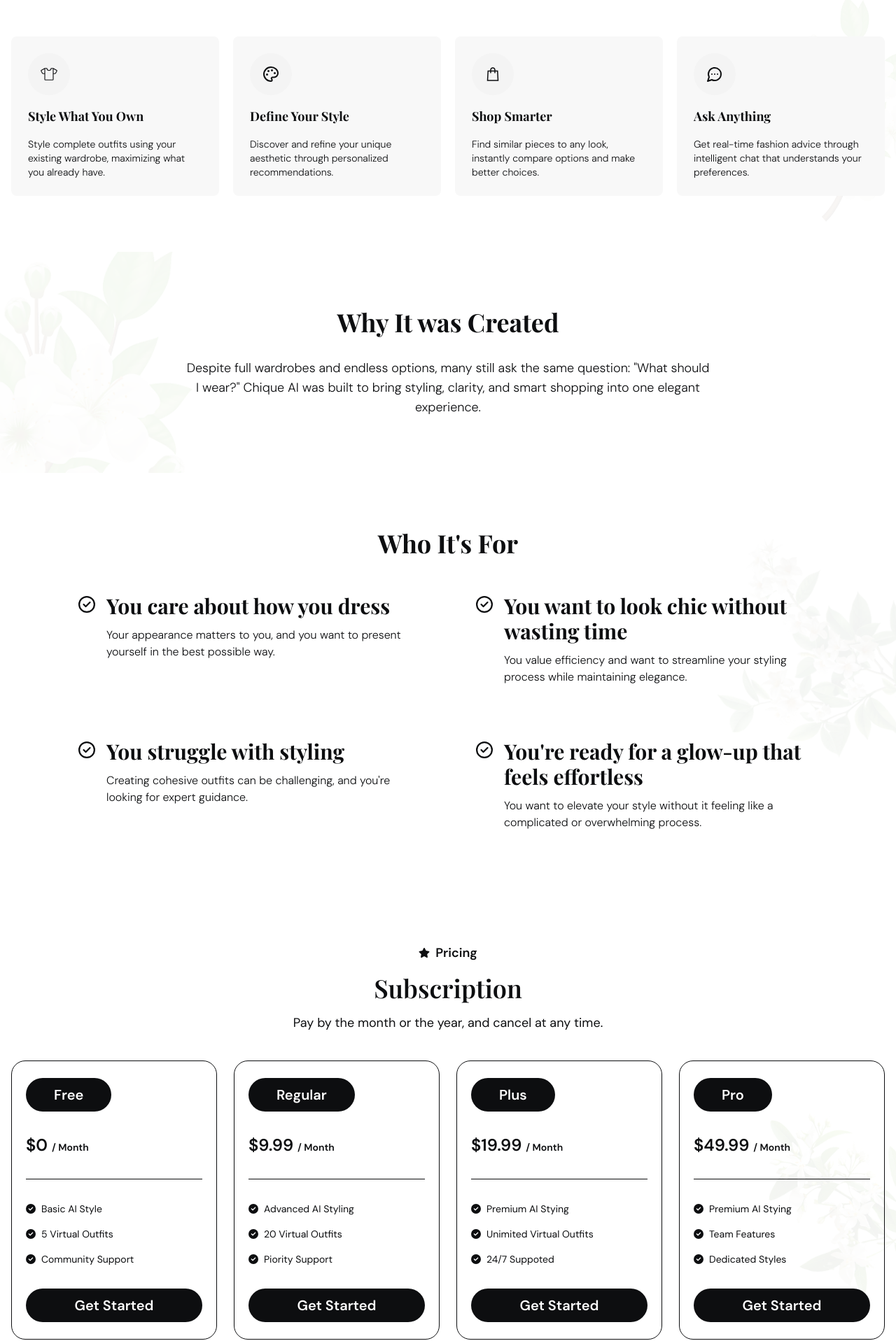
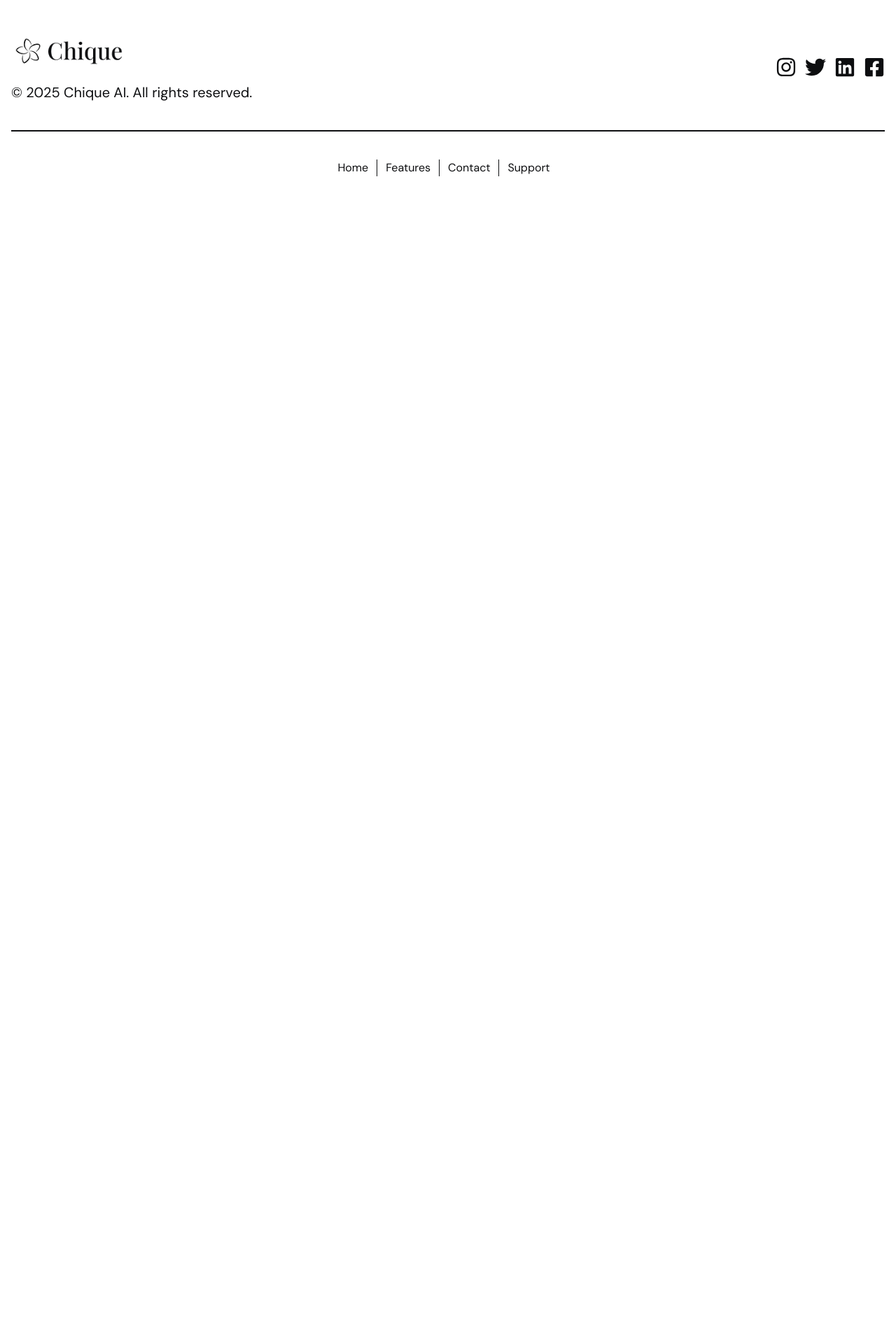
Before and after one commit to Webgenius0/chique, a Next.js app: page / in a window 1280 px wide. Shown: the part 883-2800 px from the top of the page at 70% size. After the commit the page ends 1175 px from the top, so only its background shows below. Built offline with nearby package versions, Linux system fonts and the light colour scheme; a web font is replaced by a local one; what @ant-design/nextjs-registry would draw is missing.

Commit message:
Hero responsive

```diff
--- a/app/(site)/page.js
+++ b/app/(site)/page.js
@@ -14,11 +14,11 @@
   return (
     <div className="w-full">
       <Hero />
-      <ChiqueAI />
+      {/* <ChiqueAI />
       <WhyCreated />
       <About />
       <Price />
-      <Evolution />
+      <Evolution /> */}
     </div>
   );
 };
--- a/components/common/CommonTitle.jsx
+++ b/components/common/CommonTitle.jsx
@@ -4,7 +4,7 @@
   return (
     <h3
       className={cn(
-        "lg:text-[56px] md:text-4xl sm:text-3xl xs:text-2xl text-[21px] font-semibold text-center sm:text-start text-primary-dark",
+        "xl:text-[56px] md:text-4xl sm:text-3xl xs:text-2xl text-[21px] font-semibold text-start text-primary-dark",
         className
       )}
     >
--- a/components/home/About.jsx
+++ b/components/home/About.jsx
@@ -39,7 +39,7 @@
   ];
   return (
     <div id="about" className="w-full relative">
-      <div className="container flex flex-col xl:gap-14 lg:gap-8 gap-5 xl:py-20 md:pt-10 pt-5 xl:px-28">
+      <div className="container flex flex-col gap-14 py-20 pt-10 px-28">
         {/* Right side layer Flower Image with Animation */}
         <motion.div
           initial={{
@@ -64,15 +64,15 @@
           className={"!font-bold !font-secondary"}
         />
         {/* about cards */}
-        <div className="w-full grid sm:grid-cols-2 xl:gap-20 lg:gap-10 gap-5">
+        <div className="w-full grid grid-cols-2 gap-20">
           {items.map((item) => (
-            <div key={item.id} className="w-full flex md:gap-4 gap-2 justify-center">
-              <div className="md:text-2xl text-lg">{item.icon}</div>
-              <div className="w-full flex flex-col md:gap-3 gap-1.5 -mt-1">
-                <p className="xl:text-3xl lg:text-xl text-lg md:font-bold font-semibold font-secondary text-primary-dark">
+            <div key={item.id} className="w-full flex gap-4 justify-center">
+              <div className="text-2xl">{item.icon}</div>
+              <div className="w-full flex flex-col gap-3 -mt-1">
+                <p className="text-3xl font-bold font-secondary text-primary-dark">
                   {item.title}
                 </p>
-                <p className="md:text-base text-sm font-light font-primary text-primary-dark">
+                <p className="text-base font-light font-primary text-primary-dark">
                   {item.subtitle}
                 </p>
               </div>
--- a/components/home/ChiqueAI.jsx
+++ b/components/home/ChiqueAI.jsx
@@ -54,7 +54,7 @@
   ];
   return (
     <div className="w-full relative overflow-hidden">
-      <div className="w-full container flex flex-col xl:gap-14 lg:gap-10 md:gap-7 gap-5 xl:pb-20 lg:pb-16 md:pb-4">
+      <div className="w-full container flex flex-col gap-14 pb-20">
         {/* Right side layer Flower Image with Animation */}
         <motion.div
           initial={{
@@ -80,11 +80,11 @@
           className={"!font-bold !font-secondary"}
         />
         {/* chique ai cards */}
-        <div className="w-full grid lg:grid-cols-4 sm:grid-cols-2 gap-5">
+        <div className="w-full grid grid-cols-4 gap-5">
           {cardItems.map((item, index) => (
             <motion.div
               key={item.id}
-              className="w-full flex flex-col md:gap-4 gap-1 bg-[#F8F8F8] xl:p-6 p-4 rounded-lg hover:bg-primary-dark/20 transition-all duration-500"
+              className="w-full flex flex-col gap-4 bg-[#F8F8F8] p-6 rounded-lg hover:bg-primary-dark/20 transition-all duration-500"
               variants={flipVariants}
               initial="hidden"
               whileInView="visible"
@@ -92,7 +92,7 @@
               viewport={{ once: true, amount: 0.4 }}
               style={{ transformStyle: "preserve-3d" }}
             >
-              <div className="bg-[#F4F4F4] lg:w-[60px] w-10 lg:h-[60px] h-10 rounded-full lg:text-2xl text-xl flex items-center justify-center cursor-pointer">
+              <div className="bg-[#F4F4F4] w-[60px] h-[60px] rounded-full text-2xl flex items-center justify-center cursor-pointer">
                 {item.icon}
               </div>
               <p className="text-lg font-bold font-secondary text-primary-dark">
--- a/components/home/Evolution.jsx
+++ b/components/home/Evolution.jsx
@@ -8,7 +8,7 @@
 const Evolution = () => {
   return (
     <div className="w-full relative">
-      <div className="max-w-4xl mx-auto flex flex-col justify-center items-center xl:gap-8 lg:gap-7 md:gap-6 sm:gap-5 gap-3 xl:py-20 lg:py-14 md:py-7 xs:py-5">
+      <div className="max-w-4xl mx-auto flex flex-col justify-center items-center gap-8 py-20">
         {/* left side layer Flower Image with Animation */}
         <motion.div
           initial={{
--- a/components/home/Hero.jsx
+++ b/components/home/Hero.jsx
@@ -10,7 +10,7 @@
 
 const Hero = () => {
   return (
-    <div className="relative w-full xl:h-[750px] lg:h-[600px] md:h-[380px] h-[600px] overflow-hidden bg-white">
+    <div className="relative w-full xl:h-[750px] lg:h-[600px] h-[700px] overflow-hidden bg-white">
       {/* Left Flower Image with Animation */}
       <motion.div
         initial={{
@@ -21,7 +21,7 @@
         }}
         animate={{ x: 0, opacity: 1, rotateX: 0 }}
         transition={{ duration: 1.4, ease: "easeOut" }}
-        className="absolute left-0 xl:bottom-0 w-[250px] lg:w-[400px] xl:w-[500px]"
+        className="absolute left-0 lg:bottom-0 -top-20 w-[250px] lg:w-[350px] xl:w-[500px]"
       >
         <Image
           src={left_image}
@@ -42,7 +42,7 @@
         }}
         animate={{ x: 0, opacity: 1, rotateX: 0 }}
         transition={{ duration: 1.4, ease: "easeOut" }}
-        className="absolute right-0 bottom-0 w-[250px] lg:w-[370px] xl:w-[500px]" // lg:top-[100px] xl:bottom-0 xs:h-[380px] h-[300px]
+        className="absolute right-0 lg:bottom-0 md:bottom-5 sm:-bottom-10 xs:bottom-8 2xs:bottom-5 bottom-25 xl:w-[500px] lg:w-[350px] 2xs:w-[250px] w-[200px]" // lg:top-[100px] xl:bottom-0 xs:h-[380px] h-[300px]
       >
         <Image
           src={right_image}
@@ -58,18 +58,18 @@
         initial={{ y: 40, opacity: 0 }}
         animate={{ y: 0, opacity: 1 }}
         transition={{ duration: 1.4, delay: 0.3, ease: "easeOut" }}
-        className="w-full relative px-4 z-10 max-w-xl mx-auto xl:pt-60 lg:pt-40 pt-28 flex flex-col lg:gap-6 gap-3 justify-center items-center"
+        className="w-full relative px-4 z-10 max-w-xl mx-auto pt-60 flex flex-col md:gap-6 xs:gap-3 gap-1 justify-center items-start"
       >
         <CommonTitle
           text="Your Personal Style Assistant"
-          className="text-start font-secondary !font-semibold"
+          className="!text-start font-secondary !font-semibold "
         />
-        <p className="md:text-xl text-base font-primary text-primary-dark font-normal text-center lg:text-start">
+        <p className="sm:text-xl xs:text-lg text-base font-primary text-primary-dark font-normal text-start">
           Discover your unique style, organize your wardrobe, and get
           personalized fashion advice with Chique Al.
         </p>
         {/* navigate to dashboard chat page */}
-        <div className="w-full mt-2 flex gap-3 lg:justify-start md:items-start justify-center">
+        <div className="w-full mt-2 flex gap-3 justify-start">
           <Link href="/dashboard">
             <CommonBtn className="rounded-lg text-nowrap w-fit !min-h-10 !p-2.5 !px-4">
               Try Chique Al
--- a/components/home/Price.jsx
+++ b/components/home/Price.jsx
@@ -61,7 +61,7 @@
   ];
   return (
     <div id="pricing" className="w-full relative">
-      <div className="container flex flex-col xl:gap-10 lg:gap-10 gap-5 xl:py-20 lg:py-14 py-10">
+      <div className="container flex flex-col gap-10  xl:py-20py-14">
         {/* Right side layer Flower Image with Animation */}
         <motion.div
           initial={{
@@ -81,27 +81,27 @@
             priority
           />
         </motion.div>
-        <div className="w-full flex flex-col md:gap-4 gap-1 text-center items-center">
+        <div className="w-full flex flex-col gap-4 text-center items-center">
           <div className="flex gap-2 justify-center items-center">
             <FaStar />
-            <p className="md:text-lg text-primary-dark font-primary font-semibold">
+            <p className="text-lg text-primary-dark font-primary font-semibold">
               Pricing
             </p>
           </div>
           <CommonTitle
             text="Subscription"
-            className={"font-secondary lg:!text-4xl sm:text-3xl text-2xl"}
+            className={"font-secondary !text-4xl"}
           />
-          <p className="md:text-lg xs:text-base text-sm text-primary-dark font-primary font-normal text-center">
+          <p className="text-lg text-primary-dark font-primary font-normal text-center">
             Pay by the month or the year, and cancel at any time.
           </p>
         </div>
         {/* cards */}
-        <div className="w-full grid lg:grid-cols-4 sm:grid-cols-2 xl:gap-6 gap-3">
+        <div className="w-full grid grid-cols-4 gap-6">
           {cardItems.map((item, index) => (
             <motion.div
               key={item.id}
-              className="w-full flex flex-col xl:gap-8 gap-3 border rounded-[20px] xl:py-6 py-3 xl:px-5 px-3 hover:bg-[#B1B0B0] transition duration-500"
+              className="w-full flex flex-col gap-8 border rounded-[20px] py-6 px-5 hover:bg-[#B1B0B0] transition duration-500"
               variants={flipVariants}
               initial="hidden"
               whileInView="visible"
@@ -112,10 +112,10 @@
               <CommonBtn className="rounded-[100px] text-nowrap w-fit !min-h-10 !p-2.5 !px-10">
                 {item.buttonText}
               </CommonBtn>
-              <p className="text-2xl font-semibold text-primary-dark font-primary border-b lg:pb-8 pb-4">
+              <p className="text-2xl font-semibold text-primary-dark font-primary border-b pb-8">
                 ${item.price} <span className="text-sm">/ Month</span>
               </p>
-              <ul className="lg:space-y-4 space-y-2">
+              <ul className="space-y-4">
                 {item?.subtitle?.map((subtitle, index) => (
                   <li key={index} className=" flex gap-2 items-center text-sm">
                     <FaCircleCheck />
--- a/components/home/WhyCreated.jsx
+++ b/components/home/WhyCreated.jsx
@@ -19,7 +19,7 @@
           }}
           animate={{ x: 0, opacity: 1, rotateX: 0 }}
           transition={{ duration: 1.4, ease: "easeOut" }}
-          className="absolute left-0 bottom-0 w-[150px] xs:w-[200px] sm:w-[250px] md:w-[300px] lg:w-[350px] xl:w-[400px]"
+          className="absolute left-0 -bottom-8 w-[150px] xs:w-[200px] sm:w-[250px] md:w-[300px] lg:w-[350px] xl:w-[400px]"
         >
           <Image
             src={layer_image}
```
